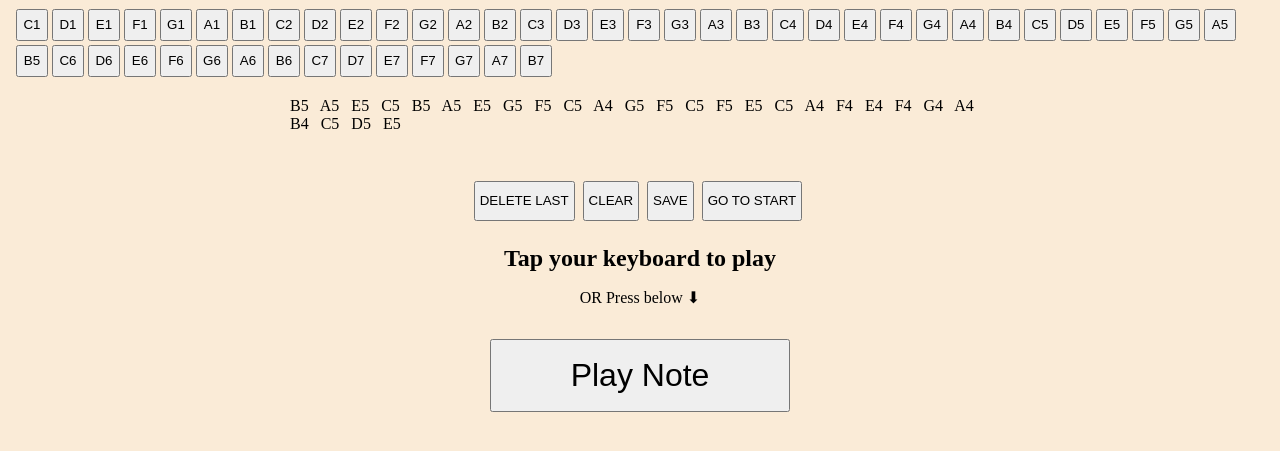
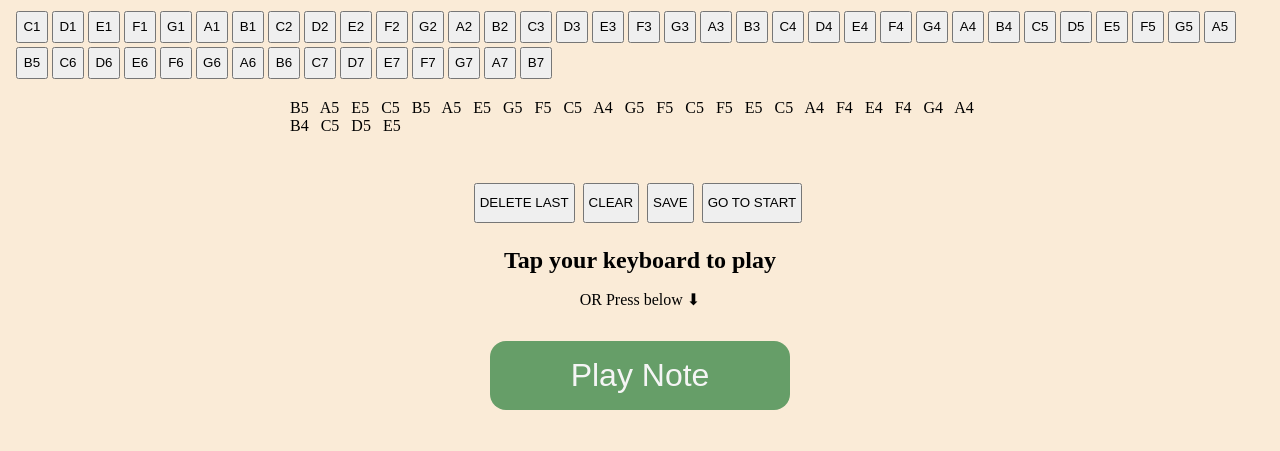
Before and after one commit to BeFreeNow/piano, a website: page index.html in a window 1280 px wide. Shown: the part 225-676 px from the top of the page. Drawn offline with Linux system fonts and the light colour scheme.

Commit message:
adjust styles

```diff
--- a/style.css
+++ b/style.css
@@ -11,6 +11,10 @@ body {
     justify-content: center;
     align-items: center;
     background-color: antiquewhite;
+}
+
+button{
+    cursor: pointer;
 }
 
 .container {
@@ -76,6 +80,11 @@ body {
     width: 300px;
     padding: 16px;
     font-size: 32px;
+    background-color: #669e68;
+    color: whitesmoke;
+    border-radius: 16px;
+    border: 0;
+    outline: none;
 }
 
 h2 {
```
